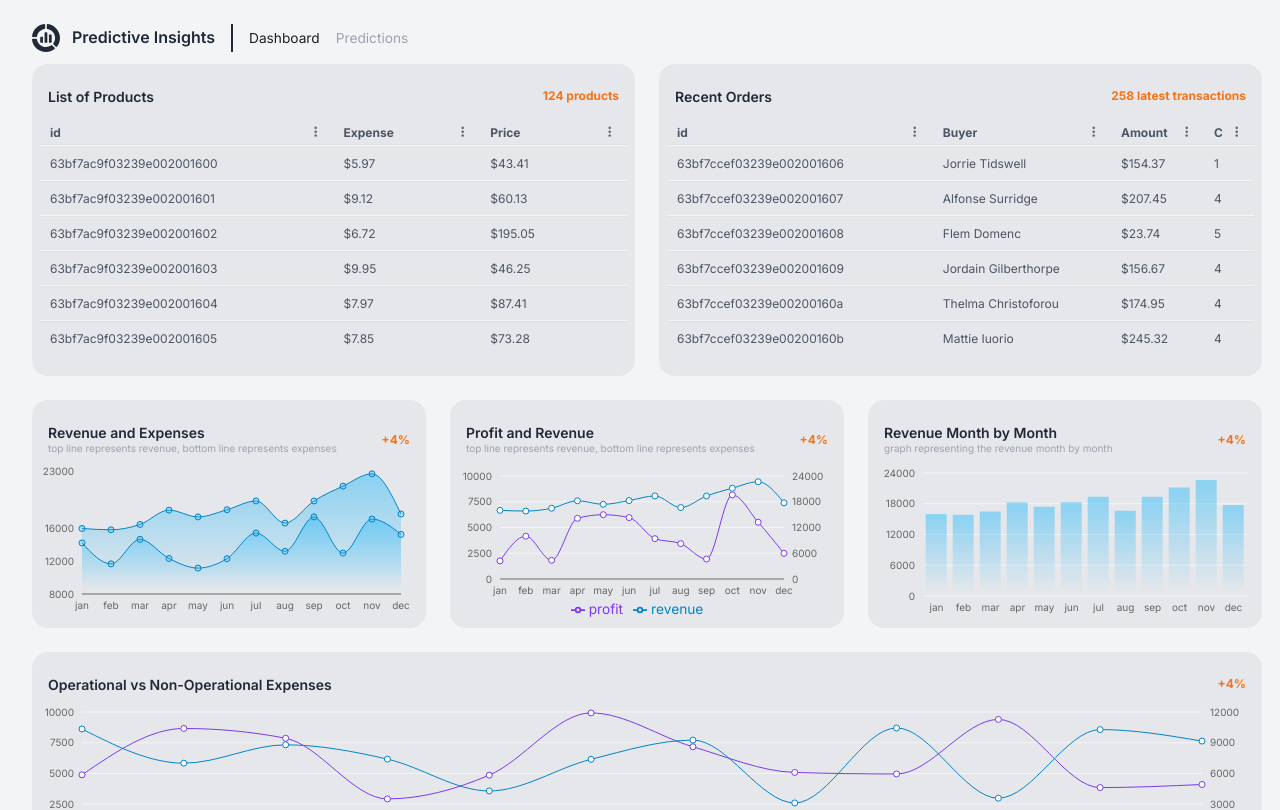
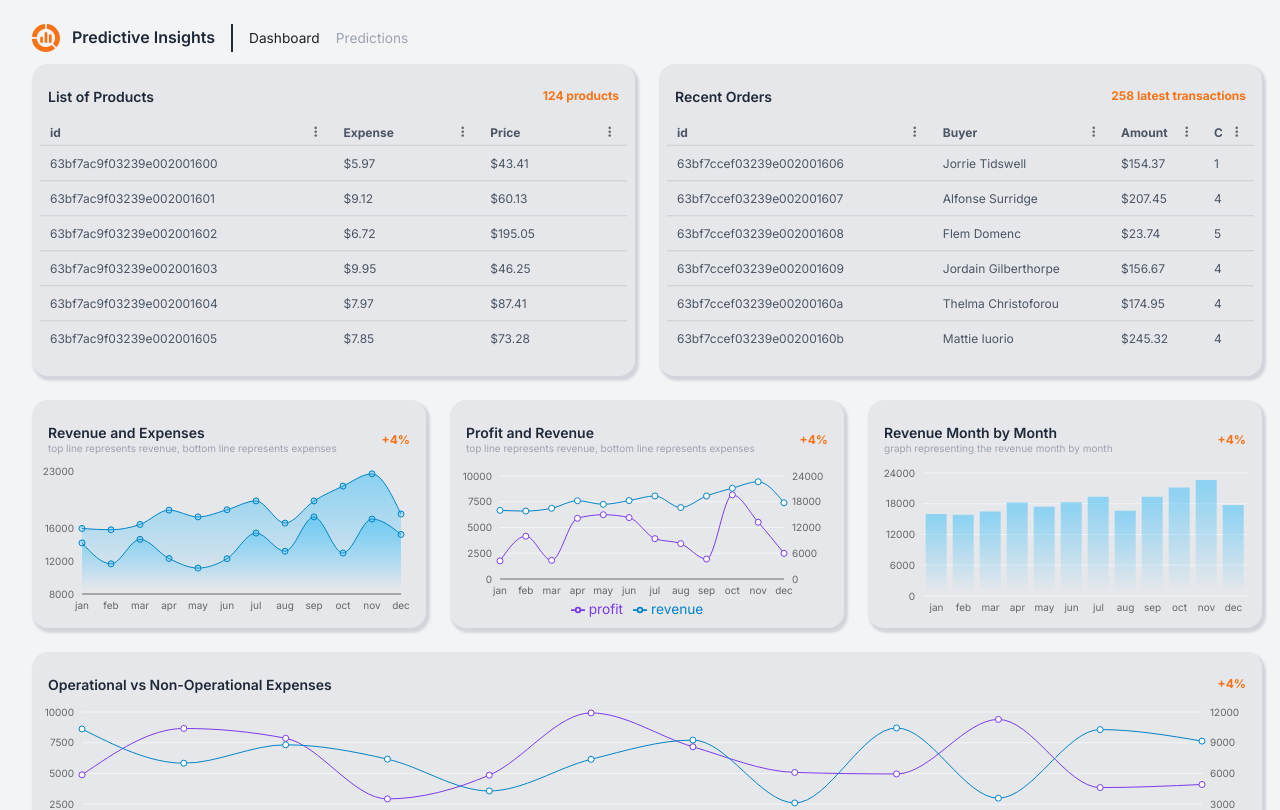
Before and after one commit to tarik310/demo-finance-app, a React (Vite) app: page / in a window 1280 px wide. Shown: the top 810 px of the page. Built offline with nearby package versions, Linux system fonts and the light colour scheme.

Commit message:
refactor styles: update logo color and adjust DashboardBox and Row1 component styles for improved UI consistency

```diff
--- a/src/assets/PredictiveInsightsLogo.tsx
+++ b/src/assets/PredictiveInsightsLogo.tsx
@@ -11,7 +11,7 @@ export default function PredictiveInsightsLogo() {
       viewBox="0 0 512 512"
       //   style="enable-background:new 0 0 512 512"
       xmlSpace="preserve"
-      fill="#1f2937"
+      fill="#f97316"
     >
       <g>
         <path
--- a/src/components/DashboardBox.tsx
+++ b/src/components/DashboardBox.tsx
@@ -2,9 +2,9 @@ import { Box } from "@mui/material";
 import { styled } from "@mui/system";
 
 const DashboardBox = styled(Box)(({ theme }) => ({
-  backgroundColor: theme.palette.background.light,
+  backgroundColor: theme.palette.grey[700],
   borderRadius: "1rem",
-  boxShadow: "0.15rem 0.2rem 0.15rem 0.1rem #f3f4f6",
+  boxShadow: "0.15rem 0.2rem 0.15rem 0.1rem #d1d5db",
 }));
 
 export default DashboardBox;
--- a/src/scenes/dashboard/Row1.tsx
+++ b/src/scenes/dashboard/Row1.tsx
@@ -71,10 +71,10 @@ const Row1 = () => {
               border: "none",
             },
             "& .MuiDataGrid-cell": {
-              borderBottom: `1px solid ${palette.grey[800]} !important`,
+              borderBottom: `1px solid ${palette.grey[600]} !important`,
             },
             "& .MuiDataGrid-columnHeaders": {
-              borderBottom: `1px solid ${palette.grey[800]} !important`,
+              borderBottom: `1px solid ${palette.grey[600]} !important`,
             },
             "& .MuiDataGrid-columnHeaderTitle": {
               fontWeight: 700,
@@ -109,10 +109,10 @@ const Row1 = () => {
               border: "none",
             },
             "& .MuiDataGrid-cell": {
-              borderBottom: `1px solid ${palette.grey[800]} !important`,
+              borderBottom: `1px solid ${palette.grey[600]} !important`,
             },
             "& .MuiDataGrid-columnHeaders": {
-              borderBottom: `1px solid ${palette.grey[800]} !important`,
+              borderBottom: `1px solid ${palette.grey[600]} !important`,
             },
             "& .MuiDataGrid-columnHeaderTitle": {
               fontWeight: 700,
```
